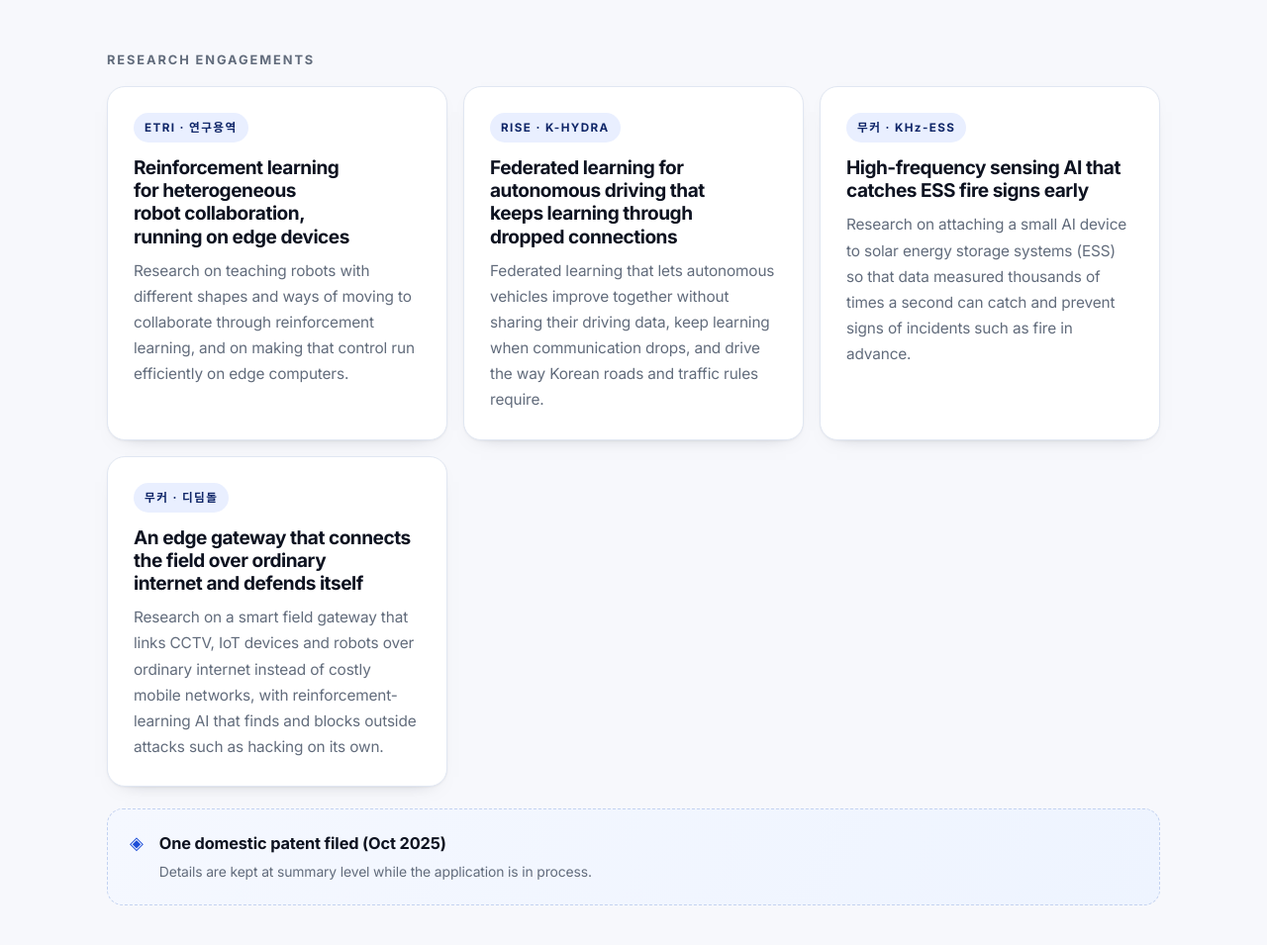
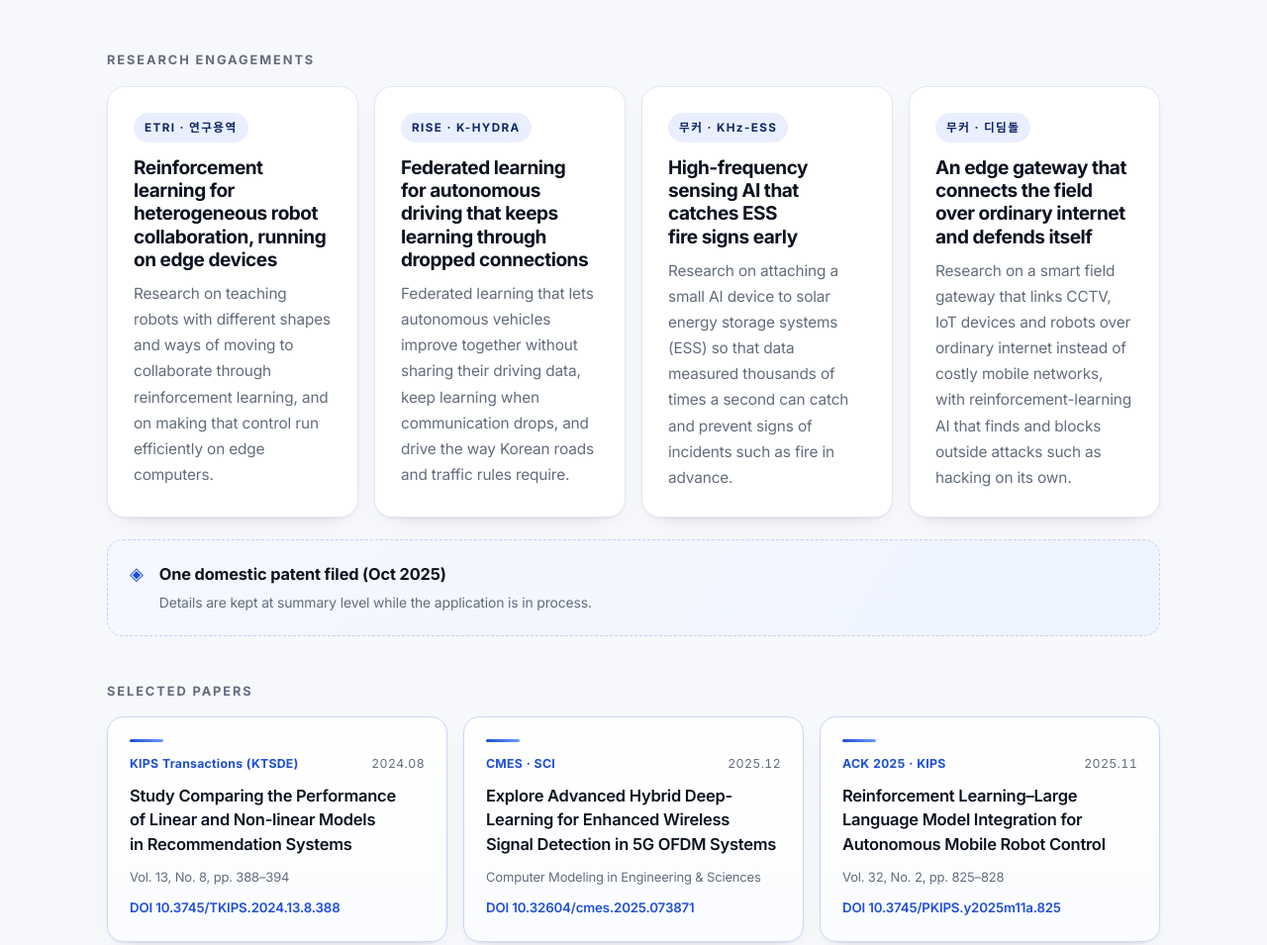
Before and after one commit to SeongDahun/SeongDahun.github.io, a plain HTML site: page index.html in a window 1280 px wide. Shown: the part 5923-6878 px from the top of the page at 99% size. Drawn offline with Linux system fonts and the light colour scheme.

Commit message:
Update portfolio page (2026-11-27 11:08)

```diff
--- a/index.html
+++ b/index.html
@@ -310,7 +310,7 @@ details.all[open] summary{border-bottom:1px solid var(--line-2)}
 .all-item .vv{font-size:.8rem;color:var(--muted);margin-top:4px;line-height:1.6}
 .all-item a{color:var(--accent);text-decoration:none;font-size:.8rem;font-weight:600}
 .all-item a:hover{text-decoration:underline}
-.research-projects{grid-template-columns:repeat(auto-fit,minmax(238px,1fr))}
+.projects.research-projects{grid-template-columns:repeat(auto-fit,minmax(238px,1fr))}
 .patent{
   margin-top:22px;border:1px dashed #c3d2f0;background:linear-gradient(120deg,#f5f8ff,#eef4ff);
   border-radius:16px;padding:20px 22px;display:flex;gap:16px;align-items:flex-start;
```
